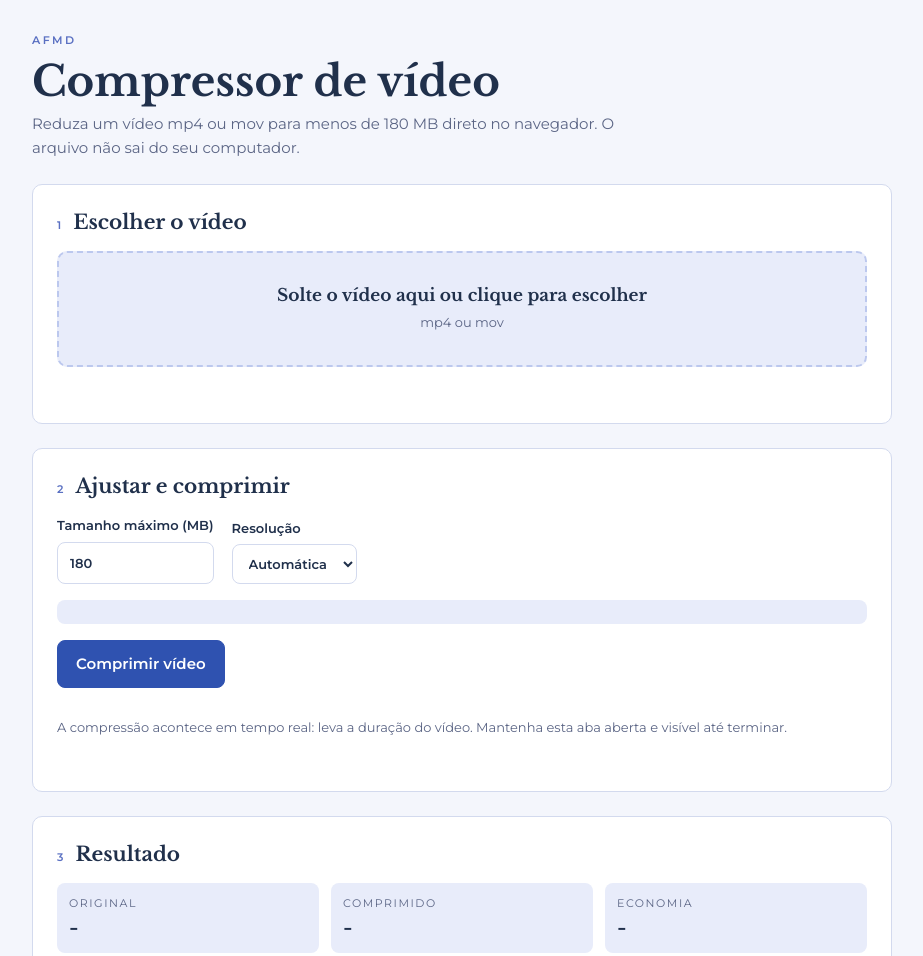
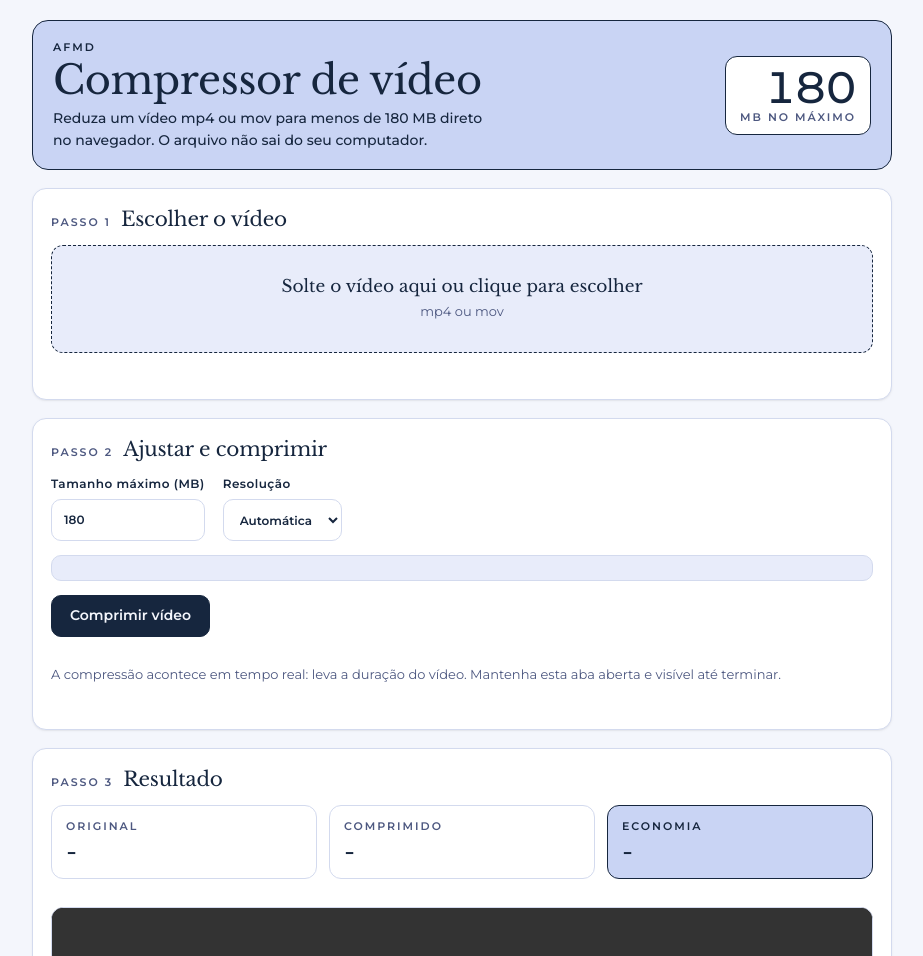
Before and after one commit to Anafachone/AFMD, a browser extension: page transcritor/index.html in a window 1280 px wide. Shown: the top 956 px of the page, without its empty margins (178-1101 px from the left). Drawn offline with nearby package versions, Linux system fonts and the light colour scheme.

Commit message:
Restyle compressor after Tracker Semanal structure
Co-Authored-By: Claude Sonnet 5.5 <noreply@anthropic.com>
Claude-Session: https://claude.ai/code/session_016BHF2GZGbYQGAffRantXGB

```diff
--- a/transcritor/index.html
+++ b/transcritor/index.html
@@ -2,66 +2,88 @@
 <meta name="claude:viewport-fit-sides" content="cover">
 <link rel="stylesheet" href="https://fonts.googleapis.com/css2?family=Libre+Baskerville:wght@400;700&family=Montserrat:wght@400;500;600&display=swap">
 <style>
-/* Layout: coluna única, três blocos (arquivo, ajuste, resultado). Identidade AFMD: Libre Baskerville + Montserrat, lavanda azulada e azul. */
+/* Layout: estrutura do Tracker Semanal (cabeçalho em destaque, cartões planos com borda fina, botões com contorno escuro) na paleta lavanda azulada AFMD. */
 :root{
-  --bg:#f4f6fc; --surface:#ffffff; --lav-100:#e8ecfa; --lav-300:#bcc8ee; --lav-600:#5a70c2;
-  --blue-600:#2f52b0; --navy:#20304b; --muted:#5b6585; --line:#d3daee; --ok:#2d7a57; --err:#a8383f;
-  --on-accent:#ffffff;
-  --font-display:'Libre Baskerville',Georgia,serif; --font-body:'Montserrat',Arial,sans-serif;
-  --r:10px;
+  --bg:#f4f6fc; --card:#ffffff; --hero:#c9d4f4; --lav-100:#e8ecfa; --lav-300:#bcc8ee; --lav-600:#4f64b8;
+  --ink:#16263e; --on-ink:#f4f6fc; --muted:#4d5880; --line:#d3daee; --ok:#2d7a57; --okbg:#d8ecde; --err:#a8383f;
+  --shadow-card:0 1px 3px rgba(0,0,0,.05),0 1px 1px rgba(0,0,0,.03);
+  --font-serif:'Libre Baskerville',Georgia,serif; --font-sans:'Montserrat',system-ui,sans-serif;
 }
 @media (prefers-color-scheme:dark){:root:not([data-theme="light"]){
-  --bg:#151a2e; --surface:#1d2440; --lav-100:#26305a; --lav-300:#4a5d9c; --lav-600:#a9bcf2;
-  --blue-600:#7e9bf0; --navy:#e9ecf8; --muted:#a4adcc; --line:#34406a; --ok:#6fcf9f; --err:#f08a90; --on-accent:#14172a; color-scheme:dark}}
+  --bg:#151a2e; --card:#1d2440; --hero:#2f3b70; --lav-100:#26305a; --lav-300:#4a5d9c; --lav-600:#a9bcf2;
+  --ink:#e9ecf8; --on-ink:#151a2e; --muted:#a4adcc; --line:#34406a; --ok:#6fcf9f; --okbg:#1f3d33; --err:#f08a90; color-scheme:dark}}
 :root[data-theme="dark"]{
-  --bg:#151a2e; --surface:#1d2440; --lav-100:#26305a; --lav-300:#4a5d9c; --lav-600:#a9bcf2;
-  --blue-600:#7e9bf0; --navy:#e9ecf8; --muted:#a4adcc; --line:#34406a; --ok:#6fcf9f; --err:#f08a90; --on-accent:#14172a; color-scheme:dark}
-*{box-sizing:border-box}
-body{margin:0;background:var(--bg);color:var(--navy);font:15px/1.6 var(--font-body);
-  padding-left:max(16px,env(safe-area-inset-left,0px));padding-right:max(16px,env(safe-area-inset-right,0px));padding-block:32px 56px}
-main{max-width:860px;margin:0 auto;display:grid;gap:24px}
-header{display:grid;gap:6px}
-.eyebrow{font-size:11px;letter-spacing:.22em;text-transform:uppercase;color:var(--lav-600);font-weight:600}
-h1{font:700 clamp(28px,5vw,42px)/1.2 var(--font-display);margin:0;text-wrap:balance}
-header p{margin:0;color:var(--muted);max-width:60ch}
-section{background:var(--surface);border:1px solid var(--line);border-radius:var(--r);padding:24px;display:grid;gap:16px;min-width:0}
-h2{font:700 20px/1.3 var(--font-display);margin:0;display:flex;gap:10px;align-items:baseline;flex-wrap:wrap}
-h2 small{font:600 11px var(--font-body);letter-spacing:.18em;text-transform:uppercase;color:var(--lav-600)}
-.drop{border:2px dashed var(--lav-300);background:var(--lav-100);border-radius:var(--r);padding:32px 18px;text-align:center;cursor:pointer;display:grid;gap:6px}
-.drop.over{border-color:var(--blue-600)}
-.drop strong{font:700 17px var(--font-display)}
+  --bg:#151a2e; --card:#1d2440; --hero:#2f3b70; --lav-100:#26305a; --lav-300:#4a5d9c; --lav-600:#a9bcf2;
+  --ink:#e9ecf8; --on-ink:#151a2e; --muted:#a4adcc; --line:#34406a; --ok:#6fcf9f; --okbg:#1f3d33; --err:#f08a90; color-scheme:dark}
+*{box-sizing:border-box;-webkit-tap-highlight-color:transparent}
+body{margin:0;background:var(--bg);color:var(--ink);font:15px/1.55 var(--font-sans);
+  padding-left:max(18px,env(safe-area-inset-left,0px));padding-right:max(18px,env(safe-area-inset-right,0px));padding-block:20px 80px}
+main{max-width:860px;margin:0 auto;display:grid;gap:18px;align-content:start}
+:focus-visible{outline:2px solid var(--ink);outline-offset:2px}
+h1,h2{font-family:var(--font-serif);font-weight:400;margin:0;letter-spacing:-.01em}
+h1{font-size:clamp(28px,6.4vw,40px);line-height:1.1}
+h2{font-size:20px;line-height:1.2}
+.lab{font-size:11px;font-weight:600;letter-spacing:.18em;text-transform:uppercase;color:var(--muted)}
+.msg{font-size:13px;color:var(--muted)} .msg.ok{color:var(--ok)} .msg.err{color:var(--err)}
+
+/* cabeçalho em destaque */
+.hero{display:flex;justify-content:space-between;align-items:center;gap:12px 24px;flex-wrap:wrap;background:var(--hero);border:1px solid var(--ink);border-radius:16px;padding:18px 20px}
+.hero .hd{display:grid;gap:2px;min-width:0}
+.hero .lab{color:var(--ink)}
+.hero p{margin:4px 0 0;font-size:14px;font-weight:500;max-width:46ch}
+.badge{text-align:right;background:var(--card);border:1px solid var(--ink);border-radius:12px;padding:8px 14px}
+.badge b{display:block;font-size:clamp(32px,8vw,44px);font-weight:500;line-height:1;font-variant-numeric:tabular-nums;letter-spacing:-.01em}
+.badge span{font-size:11px;letter-spacing:.18em;text-transform:uppercase;font-weight:600;color:var(--muted)}
+
+/* cartões */
+.card{background:var(--card);border:1px solid var(--line);border-radius:14px;padding:18px;display:grid;gap:14px;align-content:start;min-width:0;box-shadow:var(--shadow-card)}
+.cardhead{display:flex;align-items:baseline;gap:10px;flex-wrap:wrap}
+
+.drop{border:1.5px dashed var(--ink);background:var(--lav-100);border-radius:12px;padding:30px 18px;text-align:center;cursor:pointer;display:grid;gap:4px}
+.drop.over{background:var(--hero)}
+.drop strong{font:400 17px var(--font-serif)}
 .drop span{color:var(--muted);font-size:13px}
 .file{display:flex;flex-wrap:wrap;gap:8px 20px;font-size:13px;color:var(--muted)}
-.file b{color:var(--navy);font-weight:600;overflow-wrap:anywhere}
-label.sel{display:grid;gap:6px;font-size:13px;font-weight:600}
+.file b{color:var(--ink);font-weight:600;overflow-wrap:anywhere}
+
+label.sel{display:grid;gap:6px;font-size:12px;font-weight:600;letter-spacing:.04em}
 select,input[type=number],button{font:inherit;color:inherit}
-select,input[type=number]{padding:10px 12px;border:1px solid var(--line);border-radius:8px;background:var(--surface);width:100%;max-width:220px}
-button{border:1px solid var(--line);background:var(--surface);padding:11px 18px;border-radius:8px;cursor:pointer;font-weight:600}
-button.primary{background:var(--blue-600);border-color:var(--blue-600);color:var(--on-accent)}
-button:disabled{opacity:.5;cursor:not-allowed}
-button:focus-visible,select:focus-visible,input:focus-visible,.drop:focus-visible{outline:3px solid var(--lav-600);outline-offset:2px}
+select,input[type=number]{padding:9px 12px;min-height:42px;border:1px solid var(--line);border-radius:10px;background:var(--card);width:100%;max-width:220px}
+select:focus,input[type=number]:focus{border-color:var(--ink);outline:0}
 .row{display:flex;flex-wrap:wrap;gap:12px 18px;align-items:end}
-.plan{background:var(--lav-100);border-radius:8px;padding:12px 14px;font-size:13.5px;display:grid;gap:2px}
+
+/* botões */
+.btn,button{border:1px solid var(--ink);background:transparent;border-radius:10px;font-weight:600;font-size:14px;padding:8px 18px;min-height:42px;display:inline-flex;align-items:center;justify-content:center;gap:8px;cursor:pointer}
+button:hover{background:var(--lav-100)}
+button.primary{background:var(--ink);color:var(--on-ink)}
+button.primary:hover{opacity:.9;background:var(--ink)}
+button:disabled{opacity:.45;cursor:not-allowed}
+
+.plan{background:var(--lav-100);border:1px solid var(--line);border-radius:10px;padding:12px 14px;font-size:13.5px;display:grid;gap:2px}
 .plan b{font-variant-numeric:tabular-nums}
-progress{width:100%;height:10px;accent-color:var(--blue-600)}
+progress{width:100%;height:10px;accent-color:var(--lav-600)}
 .result{display:grid;grid-template-columns:repeat(auto-fit,minmax(150px,1fr));gap:12px}
-.stat{background:var(--lav-100);border-radius:8px;padding:12px;display:grid;gap:2px}
-.stat span{font-size:11px;letter-spacing:.14em;text-transform:uppercase;color:var(--muted)}
-.stat b{font:700 21px var(--font-display);font-variant-numeric:tabular-nums}
-.msg{font-size:13px;color:var(--muted)} .msg.ok{color:var(--ok)} .msg.err{color:var(--err)}
-video{width:100%;max-height:340px;border-radius:8px;background:#000}
+.stat{background:var(--card);border:1px solid var(--line);border-radius:12px;padding:12px 14px;display:grid;gap:2px}
+.stat.hi{background:var(--hero);border-color:var(--ink)}
+.stat span{font-size:11px;letter-spacing:.18em;text-transform:uppercase;font-weight:600;color:var(--muted)}
+.stat.hi span{color:var(--ink)}
+.stat b{font:400 24px var(--font-serif);font-variant-numeric:tabular-nums}
+video{width:100%;max-height:340px;border-radius:12px;background:#000;border:1px solid var(--line)}
 @media (prefers-reduced-motion:reduce){*{transition:none!important}}
 </style>
 
 <main>
-  <header>
-    <div class="eyebrow">AFMD</div>
-    <h1>Compressor de vídeo</h1>
-    <p>Reduza um vídeo mp4 ou mov para menos de 180 MB direto no navegador. O arquivo não sai do seu computador.</p>
+  <header class="hero">
+    <div class="hd">
+      <div class="lab">AFMD</div>
+      <h1>Compressor de vídeo</h1>
+      <p>Reduza um vídeo mp4 ou mov para menos de 180 MB direto no navegador. O arquivo não sai do seu computador.</p>
+    </div>
+    <div class="badge" aria-live="polite"><b id="badgeN">180</b><span>MB no máximo</span></div>
   </header>
 
-  <section aria-labelledby="s1">
-    <h2 id="s1"><small>1</small>Escolher o vídeo</h2>
+  <section class="card" aria-labelledby="s1">
+    <div class="cardhead"><span class="lab">Passo 1</span><h2 id="s1">Escolher o vídeo</h2></div>
     <div class="drop" id="drop" tabindex="0" role="button" aria-label="Escolher vídeo mp4 ou mov">
       <strong>Solte o vídeo aqui ou clique para escolher</strong>
       <span>mp4 ou mov</span>
@@ -71,8 +93,8 @@ video{width:100%;max-height:340px;border-radius:8px;background:#000}
     <div class="msg err" id="err1" role="alert"></div>
   </section>
 
-  <section aria-labelledby="s2" id="adj" hidden>
-    <h2 id="s2"><small>2</small>Ajustar e comprimir</h2>
+  <section class="card" aria-labelledby="s2" id="adj" hidden>
+    <div class="cardhead"><span class="lab">Passo 2</span><h2 id="s2">Ajustar e comprimir</h2></div>
     <div class="row">
       <label class="sel" for="target">Tamanho máximo (MB)
         <input id="target" type="number" min="5" max="1000" step="1" value="180">
@@ -93,12 +115,12 @@ video{width:100%;max-height:340px;border-radius:8px;background:#000}
     <div class="msg" id="status" role="status"></div>
   </section>
 
-  <section aria-labelledby="s3" id="res3" hidden>
-    <h2 id="s3"><small>3</small>Resultado</h2>
+  <section class="card" aria-labelledby="s3" id="res3" hidden>
+    <div class="cardhead"><span class="lab">Passo 3</span><h2 id="s3">Resultado</h2></div>
     <div class="result">
       <div class="stat"><span>Original</span><b id="mbBefore">-</b></div>
       <div class="stat"><span>Comprimido</span><b id="mbAfter">-</b></div>
-      <div class="stat"><span>Economia</span><b id="mbSaved">-</b></div>
+      <div class="stat hi"><span>Economia</span><b id="mbSaved">-</b></div>
     </div>
     <div class="msg" id="verdict"></div>
     <video id="preview" controls playsinline></video>
@@ -152,7 +174,7 @@ function calc(){
 }
 function plan(){
   if(!file)return;
-  const p=calc();
+  const p=calc();$('badgeN').textContent=p.target;
   const already=file.size<p.target*MB;
   $('plan').innerHTML=(already?'O vídeo original já tem menos de '+p.target+' MB. Você pode comprimir mesmo assim.<br>':'')+
     'Saída em <b>'+p.w+'×'+p.h+'</b> com cerca de <b>'+(p.video/1e6).toFixed(2)+' Mbps</b> de vídeo.';
```
Also changed, not shown: transcritor/DESIGN-SYSTEM.md (+8 -0 lines).
